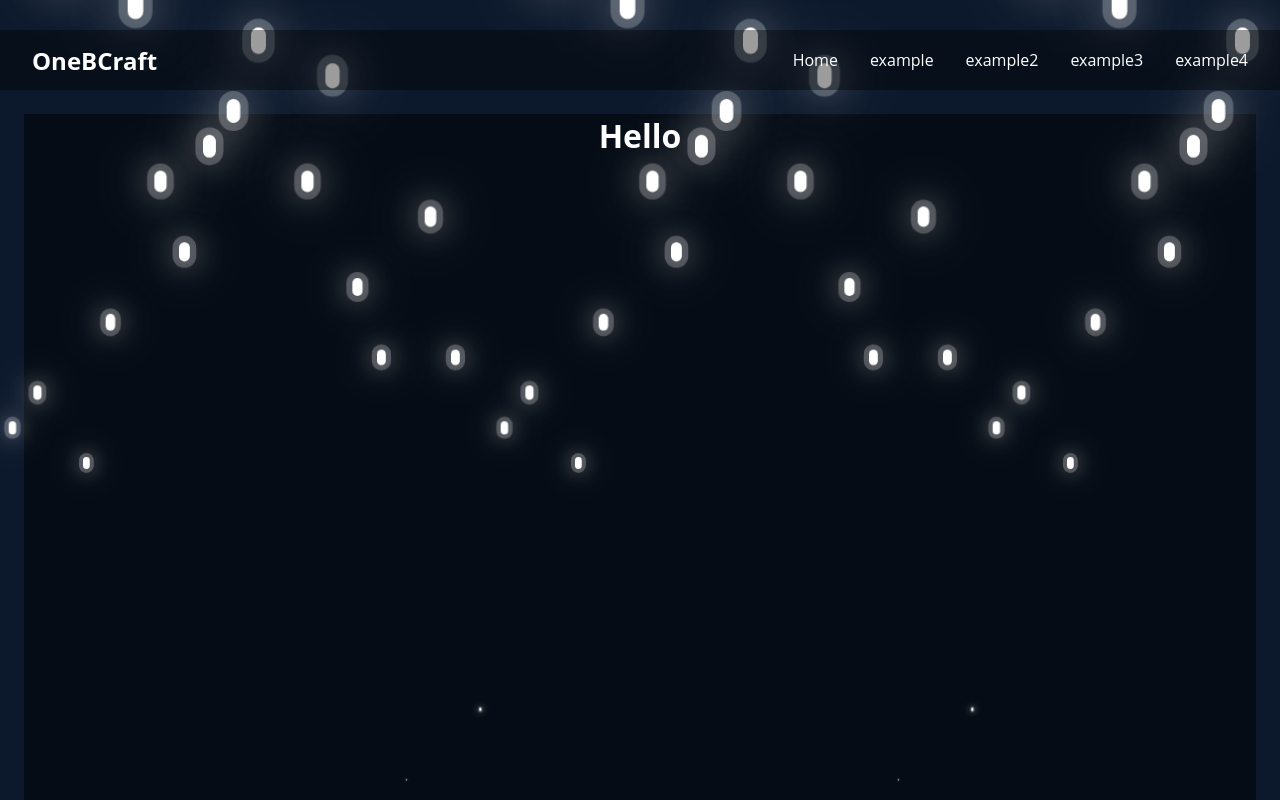
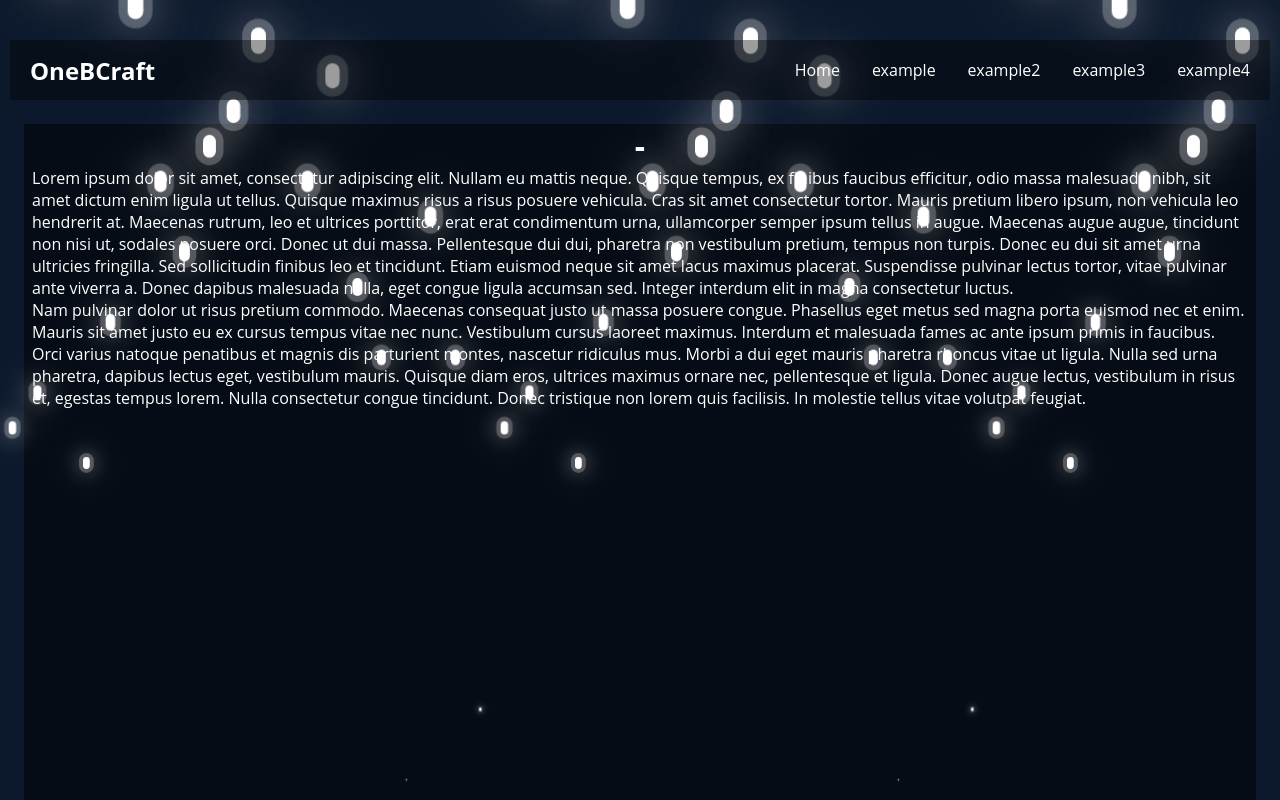
Before and after one commit to mlllo/Stick, a plain HTML site: page index.html in a window 1280 px wide. Drawn offline with Linux system fonts and the light colour scheme.

Commit message:
Add files via upload

```diff
--- a/index.html
+++ b/index.html
@@ -75,7 +75,10 @@
             </div>
         </header>
         <div class="content">
-            <h1><center>Hello</center></h1>
+            <h1><center>-</center></h1>
+            <p>Lorem ipsum dolor sit amet, consectetur adipiscing elit. Nullam eu mattis neque. Quisque tempus, ex finibus faucibus efficitur, odio massa malesuada nibh, sit amet dictum enim ligula ut tellus. Quisque maximus risus a risus posuere vehicula. Cras sit amet consectetur tortor. Mauris pretium libero ipsum, non vehicula leo hendrerit at. Maecenas rutrum, leo et ultrices porttitor, erat erat condimentum urna, ullamcorper semper ipsum tellus in augue. Maecenas augue augue, tincidunt non nisi ut, sodales posuere orci. Donec ut dui massa. Pellentesque dui dui, pharetra non vestibulum pretium, tempus non turpis. Donec eu dui sit amet urna ultricies fringilla. Sed sollicitudin finibus leo et tincidunt. Etiam euismod neque sit amet lacus maximus placerat. Suspendisse pulvinar lectus tortor, vitae pulvinar ante viverra a. Donec dapibus malesuada nulla, eget congue ligula accumsan sed. Integer interdum elit in magna consectetur luctus.</p>
+
+            <p>Nam pulvinar dolor ut risus pretium commodo. Maecenas consequat justo ut massa posuere congue. Phasellus eget metus sed magna porta euismod nec et enim. Mauris sit amet justo eu ex cursus tempus vitae nec nunc. Vestibulum cursus laoreet maximus. Interdum et malesuada fames ac ante ipsum primis in faucibus. Orci varius natoque penatibus et magnis dis parturient montes, nascetur ridiculus mus. Morbi a dui eget mauris pharetra rhoncus vitae ut ligula. Nulla sed urna pharetra, dapibus lectus eget, vestibulum mauris. Quisque diam eros, ultrices maximus ornare nec, pellentesque et ligula. Donec augue lectus, vestibulum in risus et, egestas tempus lorem. Nulla consectetur congue tincidunt. Donec tristique non lorem quis facilisis. In molestie tellus vitae volutpat feugiat.</p>
         </div>
         </div>
     </body>
--- a/style.css
+++ b/style.css
@@ -1,3 +1,5 @@
+/*ML-SK*/
+
 *
 {
     margin: 0;
@@ -30,14 +32,14 @@ a:hover{
 
 header {
     position: relative;
-    padding: 0 2rem;
+    margin: 10;
+    padding: 0 20px;
     background-color: #00000063;
 }
 
 .navbar{
     width: 100%;
     height: 60px;
-    max-width: 100000px;
     margin: 0 auto;
     display: flex;
     align-items: center;
@@ -58,13 +60,16 @@ header {
 /* End Hedder */
 
 /*Back*/
+
 .conteiner{
     position: relative;
     width: 100%;
     height: 100vh;
     overflow: hidden;
+
 }
-/*Back*/
+
+/*End Back*/
 
 /*Content*/
 
```
